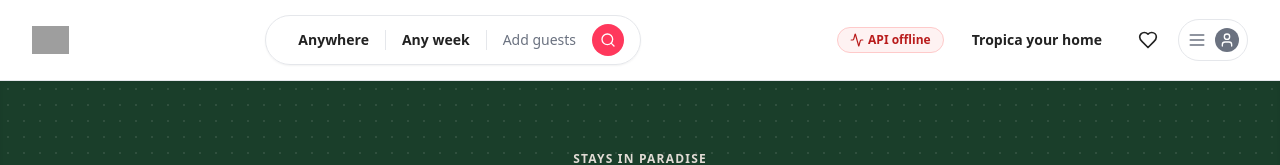
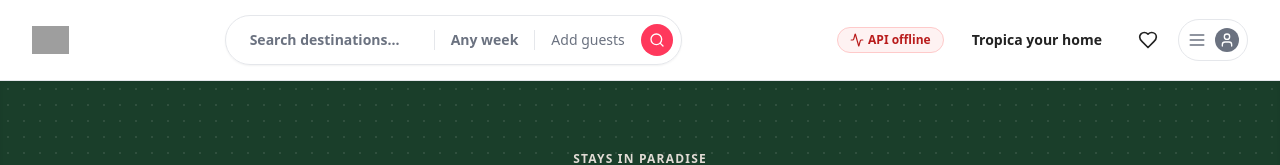
Before and after one commit to sridharNaiduKompalli/airbnb-clone, a React (Vite) app in the folder frontend/: page / in a window 1280 px wide. Shown: the top 165 px of the page. Built offline with nearby package versions, Linux system fonts and the light colour scheme; no server answers; grey boxes are pictures that could not be loaded.

Commit message:
feat: make header search bar functional with backend search integration

```diff
--- a/frontend/src/components/Header.jsx
+++ b/frontend/src/components/Header.jsx
@@ -9,6 +9,7 @@ function Header({ apiHealth }) {
   const { items: wishlistItems } = useWishlistStore();
   const navigate = useNavigate();
   const [dropdownOpen, setDropdownOpen] = React.useState(false);
+  const [searchQuery, setSearchQuery] = React.useState('');
 
   const handleLogout = () => {
     logout();
@@ -30,14 +31,30 @@ function Header({ apiHealth }) {
         </Link>
 
         {/* Center Search Bar */}
-        <div className="hidden md:flex items-center border border-gray-200 rounded-full py-2 px-4 shadow-sm hover:shadow-md cursor-pointer transition">
-          <span className="text-sm font-semibold px-4 border-r border-gray-200">Anywhere</span>
-          <span className="text-sm font-semibold px-4 border-r border-gray-200">Any week</span>
+        <form
+          onSubmit={(e) => {
+            e.preventDefault();
+            if (searchQuery.trim()) {
+              navigate(`/?search=${encodeURIComponent(searchQuery.trim())}`);
+            } else {
+              navigate('/');
+            }
+          }}
+          className="hidden md:flex items-center border border-gray-200 rounded-full py-2 pl-4 pr-2 shadow-sm hover:shadow-md transition focus-within:shadow-md focus-within:border-gray-300"
+        >
+          <input
+            type="text"
+            placeholder="Search destinations..."
+            value={searchQuery}
+            onChange={(e) => setSearchQuery(e.target.value)}
+            className="text-sm font-semibold px-2 w-48 outline-none bg-transparent placeholder-gray-500"
+          />
+          <span className="text-sm font-semibold px-4 border-l border-r border-gray-200 text-gray-500">Any week</span>
           <span className="text-sm text-gray-500 px-4">Add guests</span>
-          <div className="bg-brand text-white p-2 rounded-full">
+          <button type="submit" className="bg-brand text-white p-2 rounded-full hover:bg-rose-600 transition">
             <Search className="h-4 w-4" />
-          </div>
-        </div>
+          </button>
+        </form>
 
         {/* Right Nav */}
         <div className="flex items-center space-x-3 relative">
--- a/frontend/src/pages/Home.jsx
+++ b/frontend/src/pages/Home.jsx
@@ -1,11 +1,14 @@
 import React, { useState, useEffect } from 'react';
-import { useNavigate } from 'react-router-dom';
+import { useNavigate, useSearchParams } from 'react-router-dom';
 import FilterBar from '../components/FilterBar.jsx';
 import ListingCard from '../components/ListingCard.jsx';
 import Loader from '../components/Loader.jsx';
 
 function Home() {
   const navigate = useNavigate();
+  const [searchParams] = useSearchParams();
+  const searchQuery = searchParams.get('search') || '';
+
   const [listings, setListings] = useState([]);
   const [selectedCategory, setSelectedCategory] = useState('all');
   const [loading, setLoading] = useState(true);
@@ -17,9 +20,14 @@ function Home() {
     setError(false);
 
     const baseUrl = import.meta.env.VITE_API_URL || 'http://localhost:5000';
-    const url = selectedCategory === 'all'
-      ? `${baseUrl}/api/listings`
-      : `${baseUrl}/api/listings?type=${selectedCategory}`;
+    let url = `${baseUrl}/api/listings`;
+    const params = new URLSearchParams();
+    if (selectedCategory !== 'all') params.append('type', selectedCategory);
+    if (searchQuery) params.append('search', searchQuery);
+
+    if (params.toString()) {
+      url += `?${params.toString()}`;
+    }
 
     fetch(url)
       .then((res) => {
@@ -31,11 +39,11 @@ function Home() {
         setLoading(false);
       })
       .catch((err) => {
-        console.error("Error fetching listings:", err);
+        console.error("Failed to load listings:", err);
         setError(true);
         setLoading(false);
       });
-  }, [selectedCategory]);
+  }, [selectedCategory, searchQuery]);
 
   return (
     <div className="flex flex-col min-h-screen">
```
Also changed, not shown: 2 other files (tests, documents, lock files or other folders).
